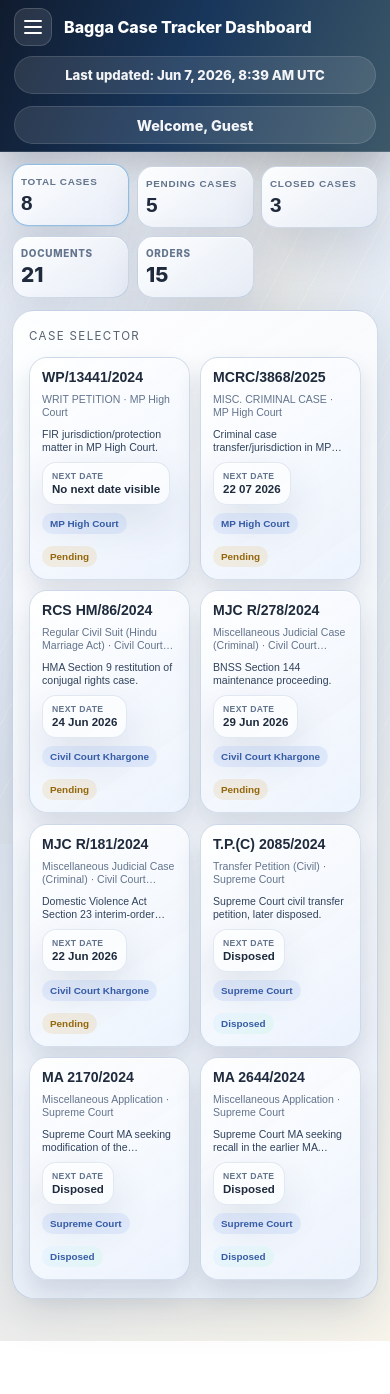
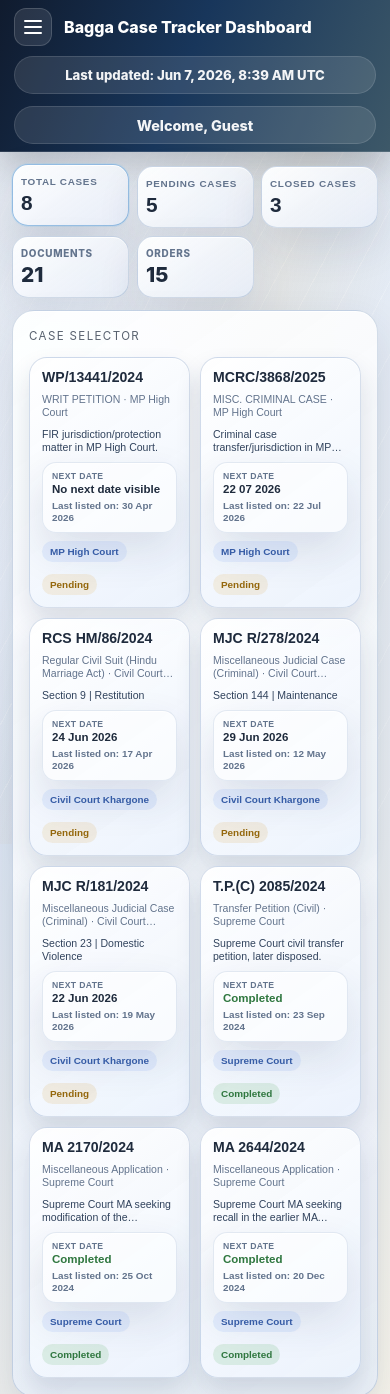
Before and after one commit to psbaggaai/SunnyCases, a website: page index.html in a window 390 px wide. Shown: the top 1394 px of the page. Before the commit the page ends 1341 px from the top, so only its background shows below. Drawn offline with Linux system fonts and the light colour scheme.

Commit message:
Tune mobile case dashlets

```diff
--- a/index.html
+++ b/index.html
@@ -505,6 +505,11 @@
         color: #365ca6;
       }
 
+      .badge.completed {
+        background: rgba(103, 178, 109, 0.16);
+        color: #32773f;
+      }
+
       .case-title {
         font-size: 1rem;
         font-weight: 700;
@@ -521,6 +526,10 @@
         font-size: 0.9rem;
         line-height: 1.35;
         margin-top: 10px;
+      }
+
+      .dashlet-summary-mobile {
+        display: none;
       }
 
       .case-petitioner-line {
@@ -556,6 +565,18 @@
         font-size: 0.96rem;
         font-weight: 700;
         line-height: 1.3;
+      }
+
+      .dashlet-value.completed {
+        color: #32773f;
+      }
+
+      .dashlet-subvalue {
+        color: var(--muted);
+        font-size: 0.78rem;
+        font-weight: 750;
+        line-height: 1.25;
+        margin-top: 5px;
       }
 
       .dashlet-action {
@@ -1137,6 +1158,11 @@
           color: #94670c;
         }
 
+        .case-card .badge.completed {
+          background: rgba(103, 178, 109, 0.18);
+          color: #2f773f;
+        }
+
         .case-title {
           color: var(--ink);
           font-size: 0.98rem;
@@ -1167,6 +1193,14 @@
           -webkit-line-clamp: 2;
         }
 
+        .dashlet-summary-desktop {
+          display: none;
+        }
+
+        .dashlet-summary-mobile {
+          display: inline;
+        }
+
         .case-petitioner-line {
           display: none;
         }
@@ -1193,6 +1227,16 @@
           font-size: 0.78rem;
           line-height: 1.15;
           margin-top: 2px;
+        }
+
+        .case-card .dashlet-value.completed {
+          color: #2f773f;
+        }
+
+        .case-card .dashlet-subvalue {
+          font-size: 0.62rem;
+          line-height: 1.2;
+          margin-top: 4px;
         }
 
         .case-card-header,
@@ -2153,6 +2197,7 @@
           sourceUrl: "https://mandleshwar.dcourts.gov.in/case-status-search-by-petitioner-respondent/",
           partiesSummary: "Kartar kaur against Prabhjitsingh Bagga",
           dashletSummary: "HMA Section 9 restitution of conjugal rights case.",
+          mobileDashletSummary: "Section 9 | Restitution",
           petitionerLine: "Petitioner: Kartar kaur.",
           summaryLines: [
             "This is Kartar kaur's Section 9 Hindu Marriage Act case against Prabhjitsingh Bagga in Civil Court Khargone.",
@@ -2341,6 +2386,7 @@
           sourceUrl: "https://mandleshwar.dcourts.gov.in/case-status-search-by-petitioner-respondent/",
           partiesSummary: "Kartar Kor against Prabhjitshing",
           dashletSummary: "BNSS Section 144 maintenance proceeding.",
+          mobileDashletSummary: "Section 144 | Maintenance",
           petitionerLine: "Petitioner: Kartar Kor.",
           summaryLines: [
             "This is Kartar Kor's BNSS Section 144 maintenance proceeding against Prabhjitshing in Civil Court Khargone.",
@@ -2528,6 +2574,7 @@
           sourceUrl: "https://mandleshwar.dcourts.gov.in/case-status-search-by-petitioner-respondent/",
           partiesSummary: "Kartar Kor against four Bagga-side respondents",
           dashletSummary: "Domestic Violence Act Section 23 interim-order proceeding.",
+          mobileDashletSummary: "Section 23 | Domestic Violence",
           petitionerLine: "Petitioner: Kartar Kor.",
           summaryLines: [
             "This is Kartar Kor's Domestic Violence Act Section 23 matter against Prabhjit Singh and others in Civil Court Khargone.",
@@ -3062,6 +3109,8 @@
           benchPrefix: "Bench",
           courtLocation: "Court location",
           nextDate: "Next Date",
+          lastListed: "Last listed on",
+          completed: "Completed",
           openCaseDetails: "Open case details",
           pendingCount: "pending",
           orderLinks: "order links",
@@ -3111,6 +3160,8 @@
           benchPrefix: "पीठ",
           courtLocation: "न्यायालय स्थान",
           nextDate: "अगली तिथि",
+          lastListed: "आखिरी लिस्टिंग",
+          completed: "पूरा",
           openCaseDetails: "केस विवरण खोलें",
           pendingCount: "लंबित",
           orderLinks: "आदेश लिंक",
@@ -3155,6 +3206,10 @@
         "MP High Court": "मध्य प्रदेश उच्च न्यायालय",
         "Civil Court Khargone": "सिविल न्यायालय खरगोन",
         "Last updated:": "डेटा अपडेट:",
+        "Section 9 | Restitution": "धारा 9 | पुनर्स्थापन",
+        "Section 144 | Maintenance": "धारा 144 | मेंटेनेंस",
+        "Section 23 | Domestic Violence": "धारा 23 | घरेलू हिंसा",
+        "Completed": "पूरा",
       };
 
       const uiElements = {
@@ -3392,6 +3447,22 @@
         return /pending/i.test(item.status);
       }
 
+      function isCompletedCase(item) {
+        return /disposed|completed/i.test(`${item.status || ""} ${item.nextVisibleDate || ""}`);
+      }
+
+      function getCaseStatusTone(item) {
+        return isCompletedCase(item) ? "completed" : item.statusTone;
+      }
+
+      function getCaseStatusLabel(item) {
+        return isCompletedCase(item) ? t("completed") : localizeText(item.status);
+      }
+
+      function getDashletDateValue(item) {
+        return isCompletedCase(item) ? t("completed") : localizeText(item.nextVisibleDate || "—");
+      }
+
       function getFilteredCases() {
         if (currentCaseFilter === "pending") return cases.filter(isPendingCase);
         if (currentCaseFilter === "closed") return cases.filter((item) => !isPendingCase(item));
@@ -3452,18 +3523,22 @@
               <button class="case-card ${isCaseDetailPage && item.id === activeId ? "active" : ""}" data-case-id="${item.id}">
                 <div class="case-card-header">
                   <span class="badge live">${localizeText(item.courtLocation || item.bench)}</span>
-                  <span class="badge ${item.statusTone}">${localizeText(item.status)}</span>
+                  <span class="badge ${getCaseStatusTone(item)}">${getCaseStatusLabel(item)}</span>
                 </div>
                 <div>
                   <div class="case-title">${item.code}</div>
                   <div class="case-kicker">${localizeText(item.type)} · ${localizeText(item.courtLocation || item.bench)}</div>
-                  <div class="case-summary-line">${localizeText(item.dashletSummary || item.stage)}</div>
+                  <div class="case-summary-line">
+                    <span class="dashlet-summary-desktop">${localizeText(item.dashletSummary || item.stage)}</span>
+                    <span class="dashlet-summary-mobile">${localizeText(item.mobileDashletSummary || item.dashletSummary || item.stage)}</span>
+                  </div>
                   <div class="case-petitioner-line">${localizeText(item.petitionerLine || "")}</div>
                 </div>
                 <div class="dashlet-meta">
                   <div class="dashlet-stat">
                     <div class="dashlet-label">${t("nextDate")}</div>
-                    <div class="dashlet-value">${localizeText(item.nextVisibleDate || "—")}</div>
+                    <div class="dashlet-value ${isCompletedCase(item) ? "completed" : ""}">${getDashletDateValue(item)}</div>
+                    <div class="dashlet-subvalue">${t("lastListed")}: ${localizeText(item.lastListedOn || "—")}</div>
                   </div>
                 </div>
                 <div class="dashlet-action">
```
Also changed, not shown: cases.html (+78 -3 lines).
